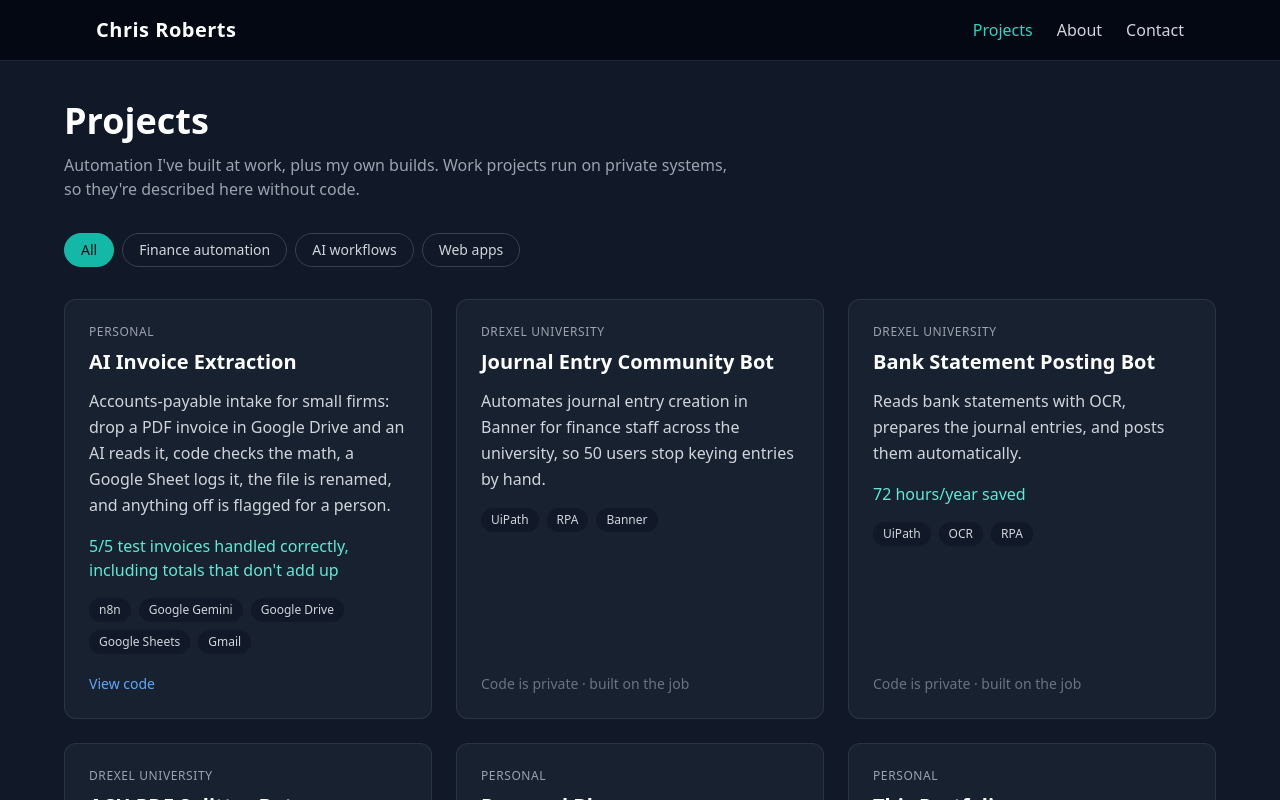
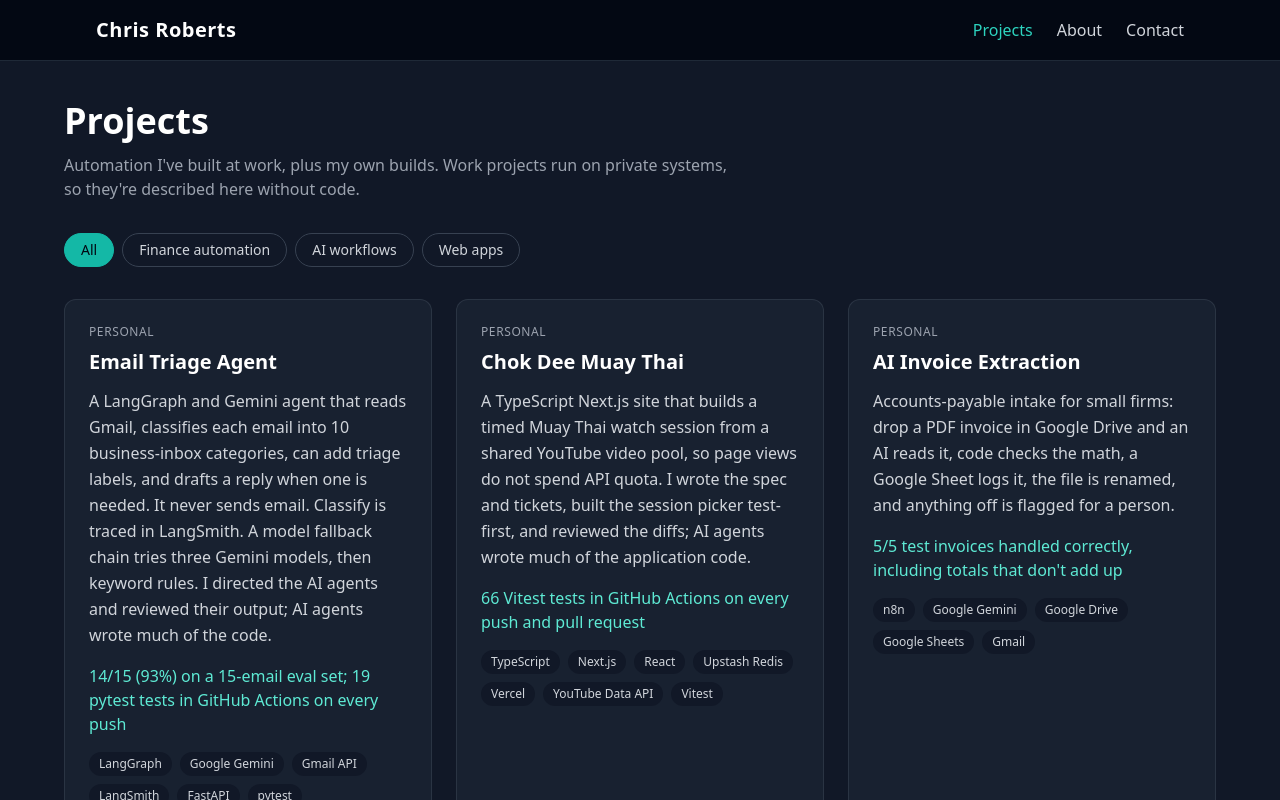
Before and after one commit to Chris1112220/ChrisDev-Portfolio, a React (Create React App) app in the folder frontend/: page /projects in a window 1280 px wide. Shown: the top 800 px of the page. Built offline with nearby package versions, Linux system fonts and the light colour scheme.

Commit message:
Add Email Triage and Chok Dee cards; replace Drexel with a large university

```diff
--- a/frontend/src/data/projects.js
+++ b/frontend/src/data/projects.js
@@ -4,7 +4,7 @@
 // To add one, copy a block below and fill it in:
 //   title     – project name
 //   category  – "automation" | "ai" | "web"   (used for the filter buttons)
-//   context   – "Personal" or the employer/client name, e.g. "Drexel University"
+//   context   – "Personal" or a short setting, e.g. "A large university"
 //   summary   – one or two sentences: what it does and who it helps
 //   impact    – optional, the result in numbers (e.g. "4,300+ hours (~$156K)/year saved")
 //   stack     – list of tools
@@ -16,6 +16,30 @@
 // ─────────────────────────────────────────────────────────────
 
 const projects = [
+  {
+    title: "Email Triage Agent",
+    category: "ai",
+    context: "Personal",
+    summary:
+      "A LangGraph and Gemini agent that reads Gmail, classifies each email into 10 business-inbox categories, can add triage labels, and drafts a reply when one is needed. It never sends email. Classify is traced in LangSmith. A model fallback chain tries three Gemini models, then keyword rules. I directed the AI agents and reviewed their output; AI agents wrote much of the code.",
+    impact: "14/15 (93%) on a 15-email eval set; 19 pytest tests in GitHub Actions on every push",
+    stack: ["LangGraph", "Google Gemini", "Gmail API", "LangSmith", "FastAPI", "pytest", "GitHub Actions"],
+    repo: "https://github.com/Chris1112220/email-triage-agent",
+    live: "",
+    featured: true,
+  },
+  {
+    title: "Chok Dee Muay Thai",
+    category: "web",
+    context: "Personal",
+    summary:
+      "A TypeScript Next.js site that builds a timed Muay Thai watch session from a shared YouTube video pool, so page views do not spend API quota. I wrote the spec and tickets, built the session picker test-first, and reviewed the diffs; AI agents wrote much of the application code.",
+    impact: "66 Vitest tests in GitHub Actions on every push and pull request",
+    stack: ["TypeScript", "Next.js", "React", "Upstash Redis", "Vercel", "YouTube Data API", "Vitest"],
+    repo: "https://github.com/Chris1112220/muay-thai-sessions",
+    live: "https://luckymuaythai.vercel.app",
+    featured: true,
+  },
   {
     title: "AI Invoice Extraction",
     category: "ai",
@@ -31,7 +55,7 @@ const projects = [
   {
     title: "Journal Entry Community Bot",
     category: "automation",
-    context: "Drexel University",
+    context: "A large university",
     summary:
       "Automates journal entry creation in Banner for finance staff across the university, so 50 users stop keying entries by hand.",
     impact: "",
@@ -43,7 +67,7 @@ const projects = [
   {
     title: "Bank Statement Posting Bot",
     category: "automation",
-    context: "Drexel University",
+    context: "A large university",
     summary:
       "Reads bank statements with OCR, prepares the journal entries, and posts them automatically.",
     impact: "72 hours/year saved",
@@ -55,7 +79,7 @@ const projects = [
   {
     title: "ACH PDF Splitter Bot",
     category: "automation",
-    context: "Drexel University",
+    context: "A large university",
     summary:
       "Splits combined ACH payment PDFs into individual documents, names them and files them automatically, running unattended in UiPath Orchestrator.",
     impact: "4,300+ hours (~$156K)/year saved",
--- a/frontend/src/pages/About.jsx
+++ b/frontend/src/pages/About.jsx
@@ -19,7 +19,7 @@ export default function About() {
 
         <p className="text-md text-gray-400">
           I’m a software developer and automation enthusiast with a background in finance.
-          I’ve built full-stack apps using Flask, PostgreSQL, and React — and I’ve also built robots that save thousands of hours/year at Drexel using UiPath.
+          I’ve built full-stack apps using Flask, PostgreSQL, and React — and I’ve also built robots that save thousands of hours/year at a large university using UiPath.
           If I’m not coding, I’m probably throwing kicks, or building dashboards.
         </p>
 
```
